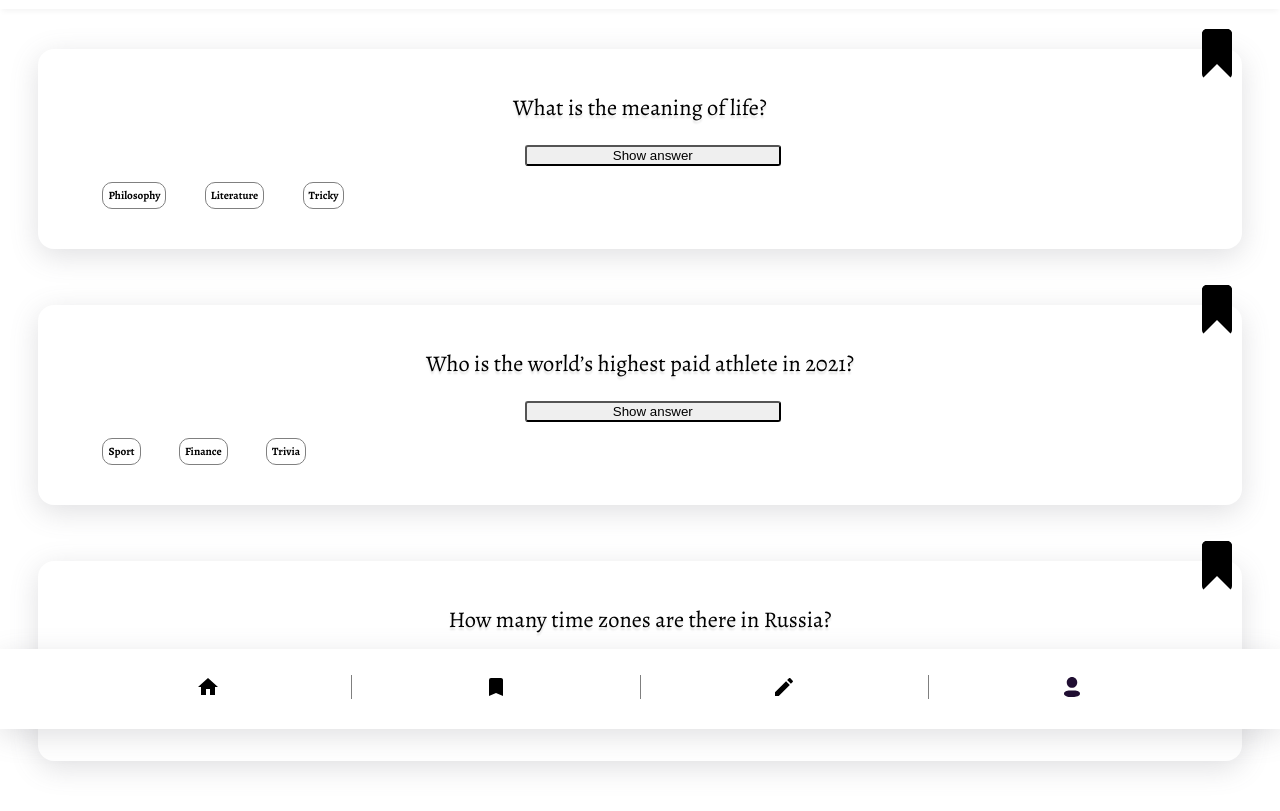
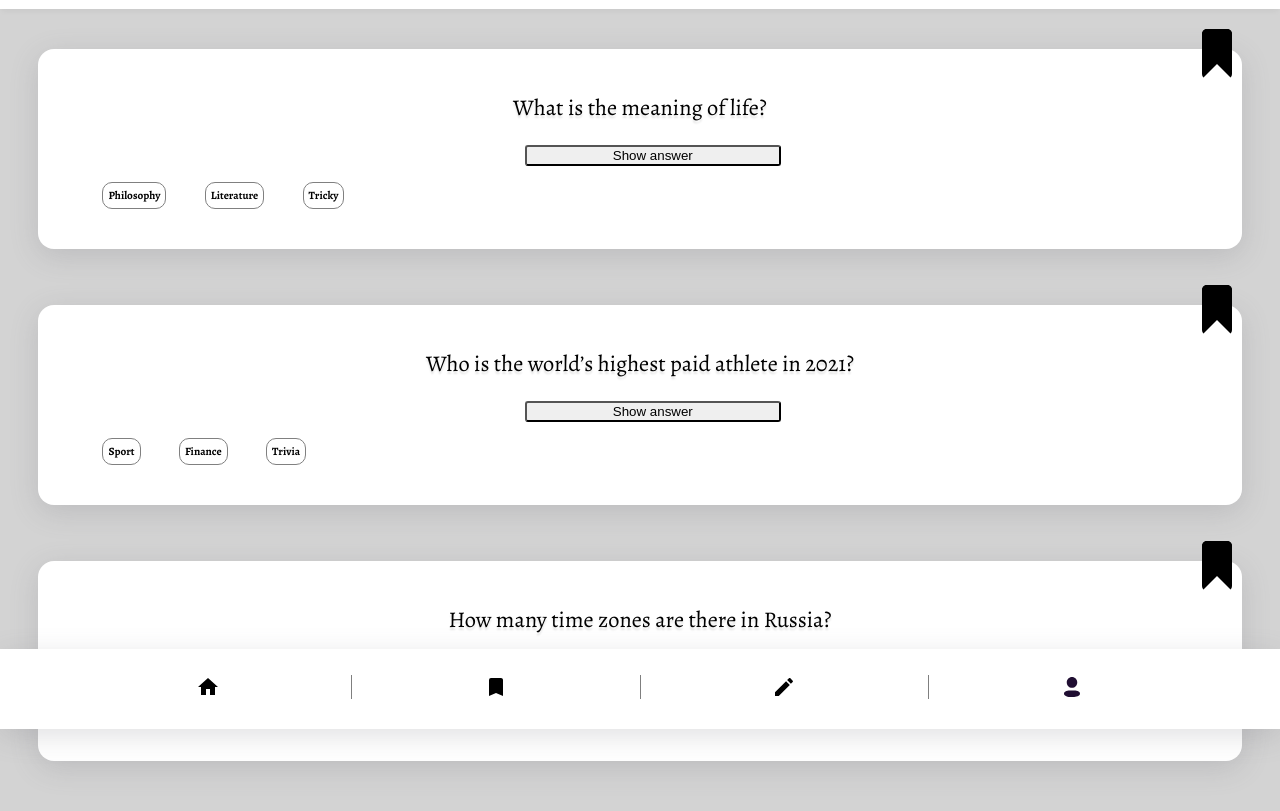
Before and after one commit to timurbuch/quiz-app, a website built with Vite: page index.html in a window 1280 px wide. Shown: the part 71-882 px from the top of the page. Built offline with nearby package versions, Linux system fonts and the light colour scheme.

Commit message:
apply basic styling to main section

```diff
--- a/css/components/card.css
+++ b/css/components/card.css
@@ -1,4 +1,5 @@
 .card {
+    background-color: white;
     margin-top: 7vh;
     margin-left: 3vw;
     margin-right: 3vw;
--- a/css/components/main.css
+++ b/css/components/main.css
@@ -1,4 +1,5 @@
 .main {
-    margin-top: 15vh;
+    padding-top: 8vh;
     padding-bottom: 15vh;
+    background-color: lightgrey;
 }
```
